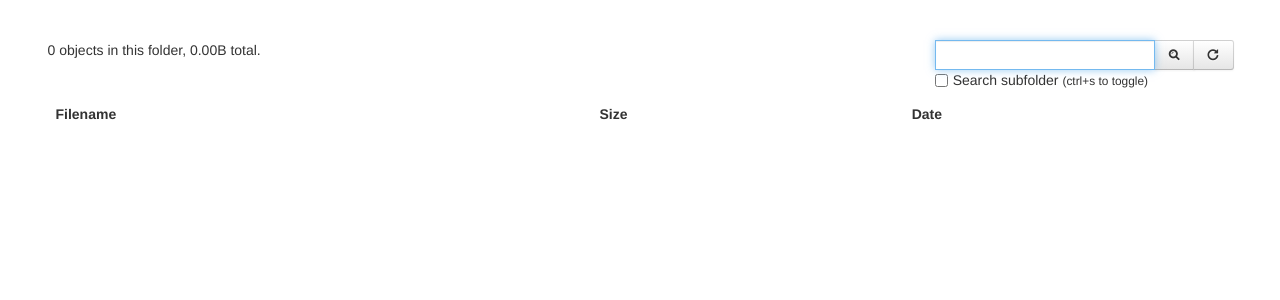
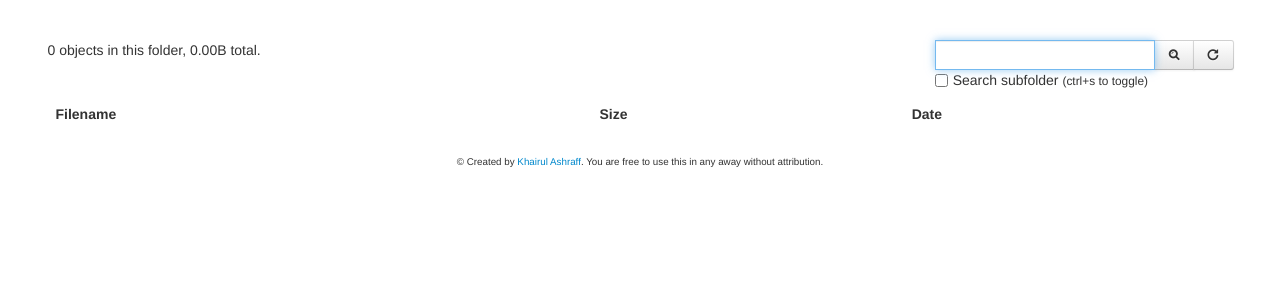
Before and after one commit to khairulashraff/Indexer, a PHP site: page / in a window 1280 px wide. Shown: the top 300 px of the page. Run offline with PHP 8.4, Linux system fonts and the light colour scheme; lists and menus that the app fills with data are empty.

Commit message:
+ add footer (gotta credit myself ya know)

```diff
--- a/css/style.css
+++ b/css/style.css
@@ -13,3 +13,7 @@
 #idx tbody td span.highlight {
 	color: #b40000;
 }
+div#footer {
+	font-size: 70%;
+	text-align: center;
+}
--- a/index.php
+++ b/index.php
@@ -75,6 +75,9 @@ $deep	= isset($_GET['deep']) ? $_GET['deep'] : false;
 				<?php } ?>
 			</tbody>
 		</table>
+		<div id="footer">
+			&copy; Created by <a href="http://codeshare.my" target="_blank">Khairul Ashraff</a>. You are free to use this in any away without attribution.
+		</div>
 	</div>
 	<div class="modal hide fade" id="image-preview">a</div>
 </body>
```
